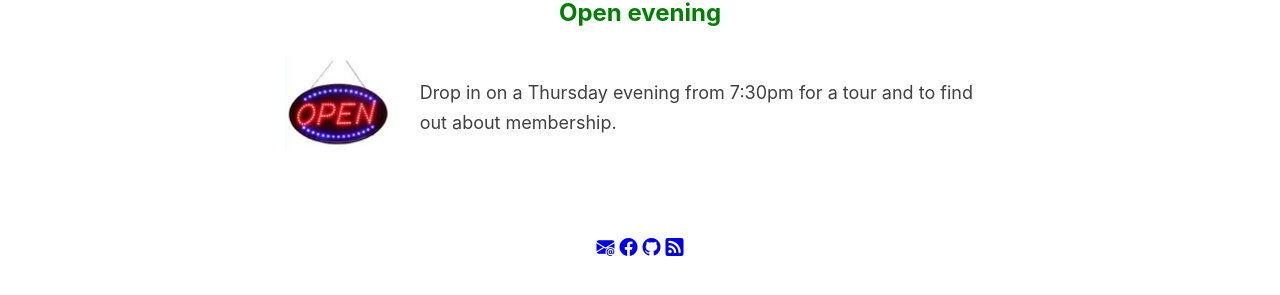
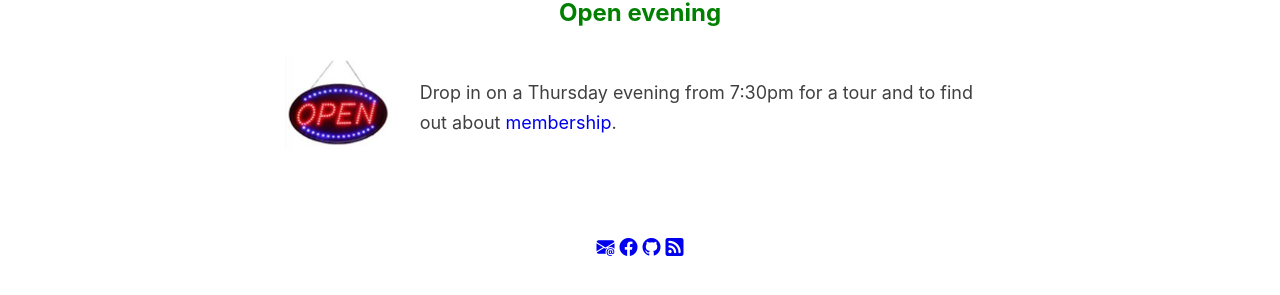
Before and after one commit to nadhack/nhsite, a Jekyll site: the page built from index.html, in a window 1280 px wide. Shown: the part 469-764 px from the top of the page. Built offline with Jekyll 4.4.1, drawn with Linux system fonts in a browser that asks for light colours; the list of posts is cut into pages by our own code; part of the change alters nothing that is shown.

```diff
--- a/index.html
+++ b/index.html
@@ -10,6 +10,6 @@ layout: default
 <table class="layoutTable">
   <tr>
     <td><img src="/nhsite/images/open-hours.png"/></td>
-    <td>Drop in on a Thursday evening from 7:30pm for a tour and to find out about membership.</td>
+    <td>Drop in on a Thursday evening from 7:30pm for a tour and to find out about <a href="{{ site.baseurl }}/membership">membership</a>.</td>
   </tr>
 </table>
```
